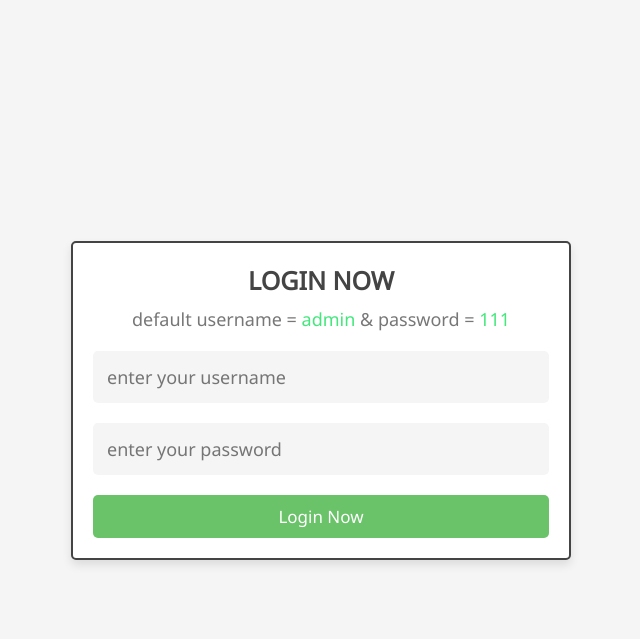
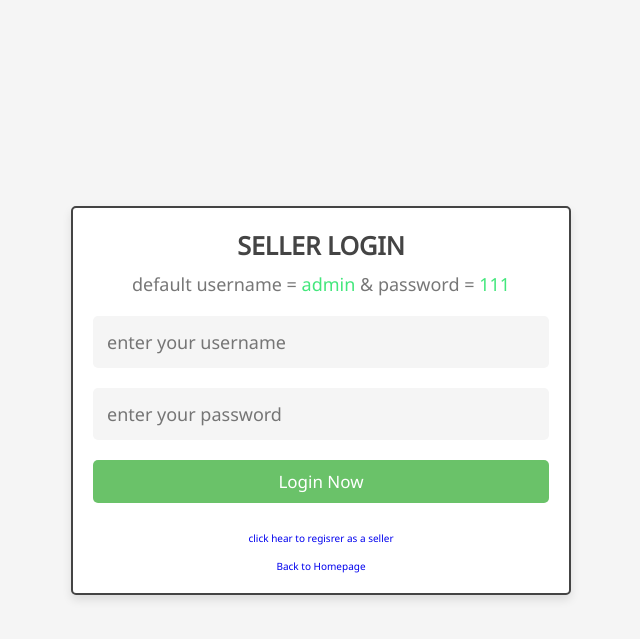
Before and after one commit to shav74/petwet, a PHP site: page /admin/admin_login.php in a window 1280 px wide. Shown: the top 639 px of the page, without its empty margins (319-959 px from the left). Run offline with PHP 8.4, Linux system fonts and the light colour scheme; some libraries are stand-ins or nearby versions.

Commit message:
newbuttons

```diff
--- a/ecommerce website/admin/admin_login.php
+++ b/ecommerce website/admin/admin_login.php
@@ -57,12 +57,15 @@ if(isset($_POST['submit'])){
 <section class="form-container">
 
    <form action="" method="post">
-      <h3>login now</h3>
+      <h3>Seller Login</h3>
       <p>default username = <span>admin</span> & password = <span>111</span></p>
       <input type="text" name="name" required placeholder="enter your username" maxlength="20"  class="box" oninput="this.value = this.value.replace(/\s/g, '')">
       <input type="password" name="pass" required placeholder="enter your password" maxlength="20"  class="box" oninput="this.value = this.value.replace(/\s/g, '')">
-      <input type="submit" value="login now" class="btn" name="submit">
+      <input type="submit" value="login now" class="btn" name="submit"><br><br>
+      <a href="register_admin.php">click hear to regisrer as a seller</a><br><br>
+      <a href="home.php">Back to Homepage</a>
    </form>
+
 
 </section>
 
--- a/ecommerce website/admin/register_admin.php
+++ b/ecommerce website/admin/register_admin.php
@@ -53,7 +53,7 @@ if(isset($_POST['submit'])){
 </head>
 <body>
 
-<?php include '../components/admin_header.php'; ?>
+<?php include '../components/admin_header.pp'; ?>
 
 <section class="form-container">
 
@@ -62,7 +62,8 @@ if(isset($_POST['submit'])){
       <input type="text" name="name" required placeholder="enter your username" maxlength="20"  class="box" oninput="this.value = this.value.replace(/\s/g, '')">
       <input type="password" name="pass" required placeholder="enter your password" maxlength="20"  class="box" oninput="this.value = this.value.replace(/\s/g, '')">
       <input type="password" name="cpass" required placeholder="confirm your password" maxlength="20"  class="box" oninput="this.value = this.value.replace(/\s/g, '')">
-      <input type="submit" value="register now" class="btn" name="submit">
+      <input type="submit" value="register now" class="btn" name="submit"><br><br>
+      <a href="admin_login.php">Back to Seller Login</a>
    </form>
 
 </section>
--- a/ecommerce website/components/admin_header.php
+++ b/ecommerce website/components/admin_header.php
@@ -15,7 +15,7 @@
 
    <section class="flex">
 
-      <a href="../admin/dashboard.php" class="logo">Admin<span>Panel</span></a>
+      <a href="../admin/dashboard.php" class="logo">List Your<span> Property</span></a>
 
       <nav class="navbar">
          <a href="../admin/dashboard.php">home</a>
--- a/ecommerce website/components/user_header.php
+++ b/ecommerce website/components/user_header.php
@@ -25,6 +25,7 @@ if (isset($message)) {
          <a href="orders.php">Bookings</a>
          <a href="shop.php">Stays</a>
          <a href="contact.php">Contact</a>
+         <a href="admin/admin_login.php">List Your Property</a>
       </nav>
 
       <div class="icons">
```
Also changed, not shown: 1 other file.
